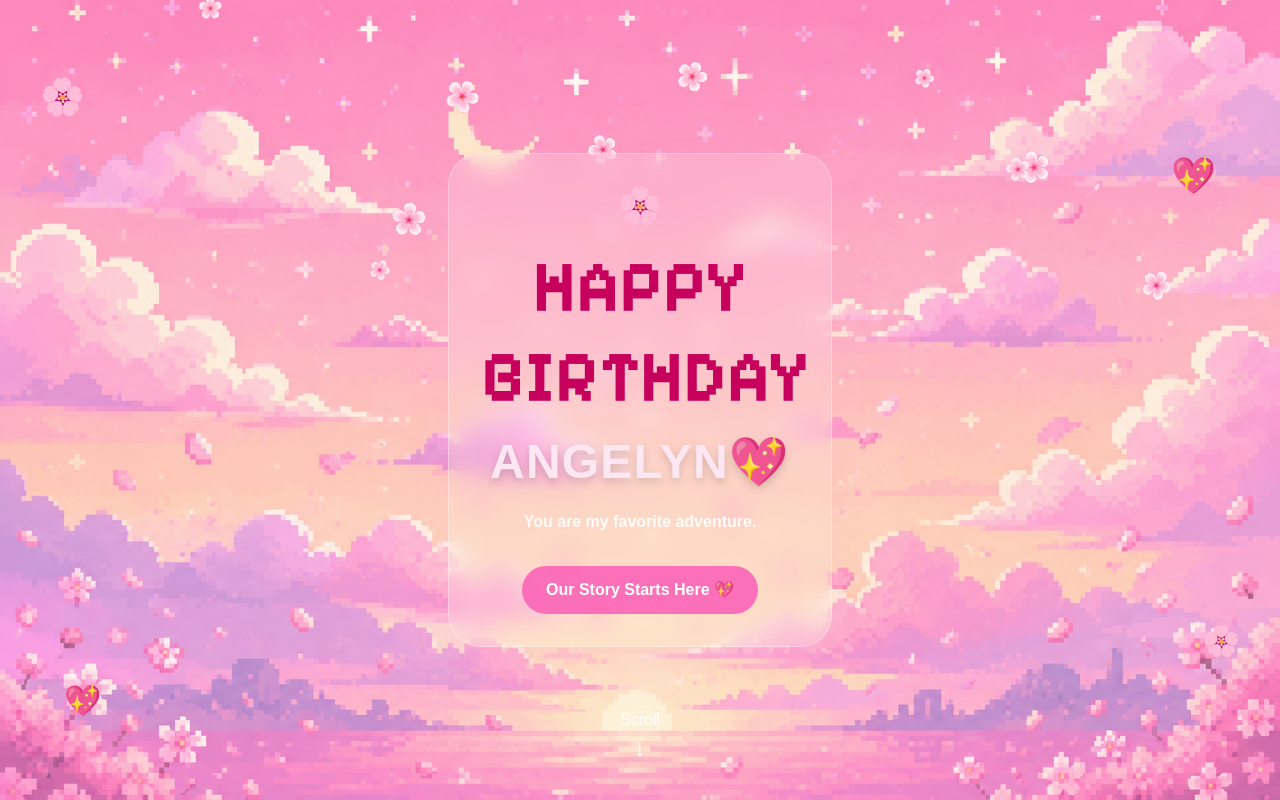
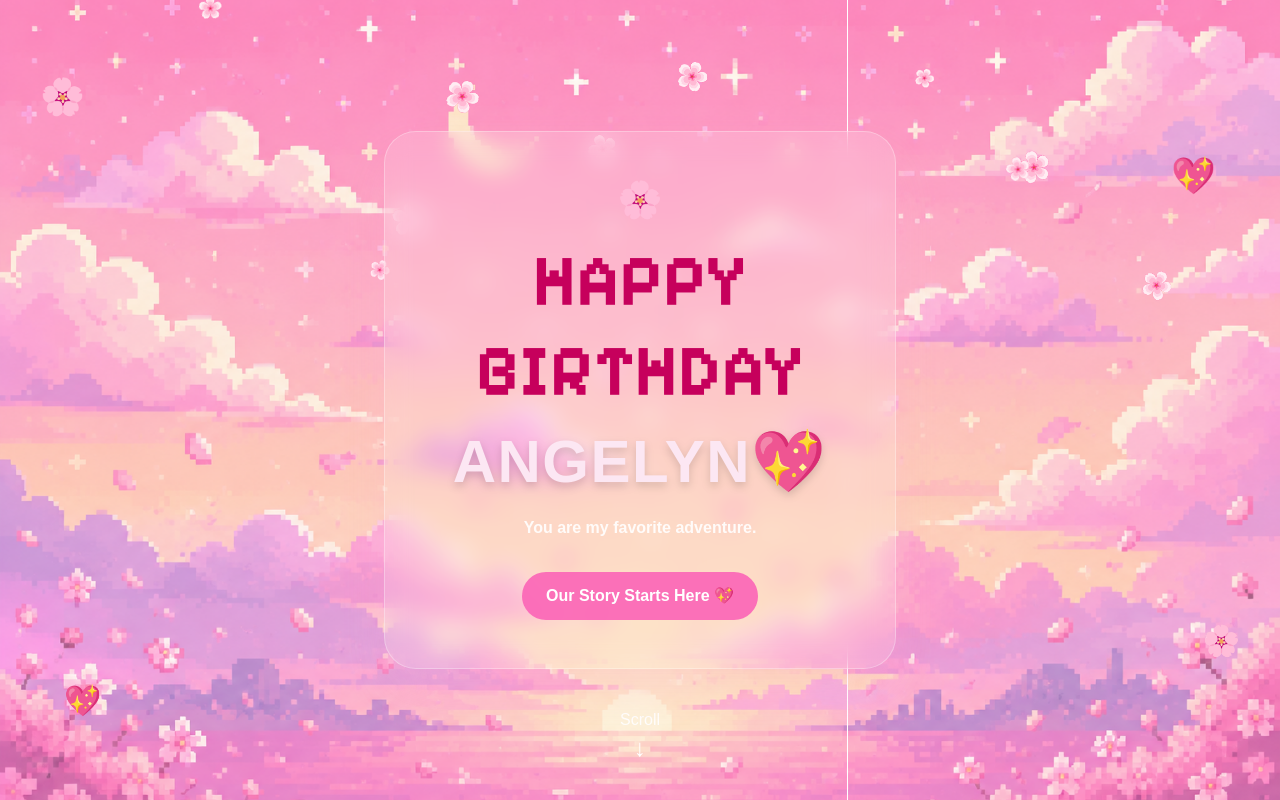
Before and after one commit to mHafizhh/angelyn-birthday, a React (Vite) app: page / in a window 1280 px wide. Built offline with nearby package versions, Linux system fonts and the light colour scheme.

Commit message:
Refactor App.jsx

```diff
--- a/index.html
+++ b/index.html
@@ -2,7 +2,7 @@
 <html lang="en">
   <head>
     <meta charset="UTF-8" />
-    <link rel="icon" type="image/svg+xml" href="/favicon.svg" />
+    <link rel="icon" type="image/png" href="/Sakura.png" />
     <meta name="viewport" content="width=device-width, initial-scale=1.0" />
     <title>angelyn-birthday</title>
   </head>
--- a/package.json
+++ b/package.json
@@ -15,6 +15,7 @@
     "lucide-react": "^1.17.0",
     "react": "^19.2.6",
     "react-dom": "^19.2.6",
+    "react-scroll": "^1.9.3",
     "tailwindcss": "^4.3.0"
   },
   "devDependencies": {
--- a/src/App.jsx
+++ b/src/App.jsx
@@ -1,9 +1,18 @@
+import Background from "./components/Background";
 import Hero from "./components/Hero";
+import SakuraRain from "./components/SakuraRain";
+import FloatingElements from "./components/FloatingElements";
 
 function App() {
   return (
     <>
-      <Hero />
+      <Background />
+      <SakuraRain />
+      <FloatingElements />
+      <main>
+        <Hero />
+      </main>
+
     </>
   );
 }
--- /dev/null
+++ b/src/components/Background.jsx
@@ -0,0 +1,15 @@
+import wallpaper from "../assets/images/Background.png";
+
+export default function Background() {
+  return (
+    <div
+      className="fixed inset-0 -z-50"
+      style={{
+        backgroundImage: `url(${wallpaper})`,
+        backgroundSize: "cover",
+        backgroundPosition: "center",
+        backgroundRepeat: "no-repeat",
+      }}
+    />
+  );
+}
--- a/src/components/Hero.jsx
+++ b/src/components/Hero.jsx
@@ -1,9 +1,5 @@
 import { motion } from "framer-motion";
 import GlassCard from "./ui/GlassCard";
-import FloatingElements from "./FloatingElements";
-import wallpaper from "../assets/images/Background.png";
-import sakura from "../assets/images/Sakura.png";
-import SakuraRain from "./SakuraRain";
 
 export default function Hero() {
   return (
@@ -18,30 +14,6 @@ export default function Hero() {
         px-6
       "
     >
-      {/* Background */}
-      <div
-        className="
-          absolute inset-0
-        "
-        style={{
-          backgroundImage: `url(${wallpaper})`,
-          backgroundSize: "cover",
-          backgroundPosition: "center",
-          backgroundRepeat: "no-repeat",
-         }}
-      />
-      <div
-        classname="
-          absolute
-          inset-0
-          bg-pink-100/20
-        "
-      />
-
-      {/* Floating Sakura & Hearts */}
-      <FloatingElements />
-
-      <SakuraRain />
 
       {/* Hero Content */}
       <motion.div
@@ -56,9 +28,12 @@ export default function Hero() {
         transition={{
           duration: 1,
         }}
-        className="relative z-10 w-full max-w-sm"
+        className="relative z-10 w-full max-w-lg"
       >
-        <GlassCard className="p-8 text-center">
+        <GlassCard className="
+          p-12
+          text-center
+          ">
           <p className="text-4xl mb-4">
             🌸
           </p>
@@ -84,7 +59,7 @@ export default function Hero() {
             className="
               mt-4
               text-5xl
-              md:text-5xl
+              md:text-6xl
               font-extrabold
               text-pink-100
               drop-shadow-lg
@@ -134,13 +109,13 @@ export default function Hero() {
           text-center
         "
       >
-        <p className="
+        <button className="
           text-md
           opacity-90
           text-white
         ">
           Scroll
-        </p>
+        </button>
 
         <div className="text-2xl">
           ↓
--- a/src/components/ui/GlassCard.jsx
+++ b/src/components/ui/GlassCard.jsx
@@ -8,7 +8,7 @@ export default function GlassCard({
         bg-white/15
         backdrop-blur-md
         border border-white/30
-        rounded-[32px]
+        rounded-4xl
         shadow-2xl
         shadow-pink-300/30
         ${className}
```
Also changed, not shown: public/Sakura.png (added), 1 other file (tests, documents, lock files or other folders).
